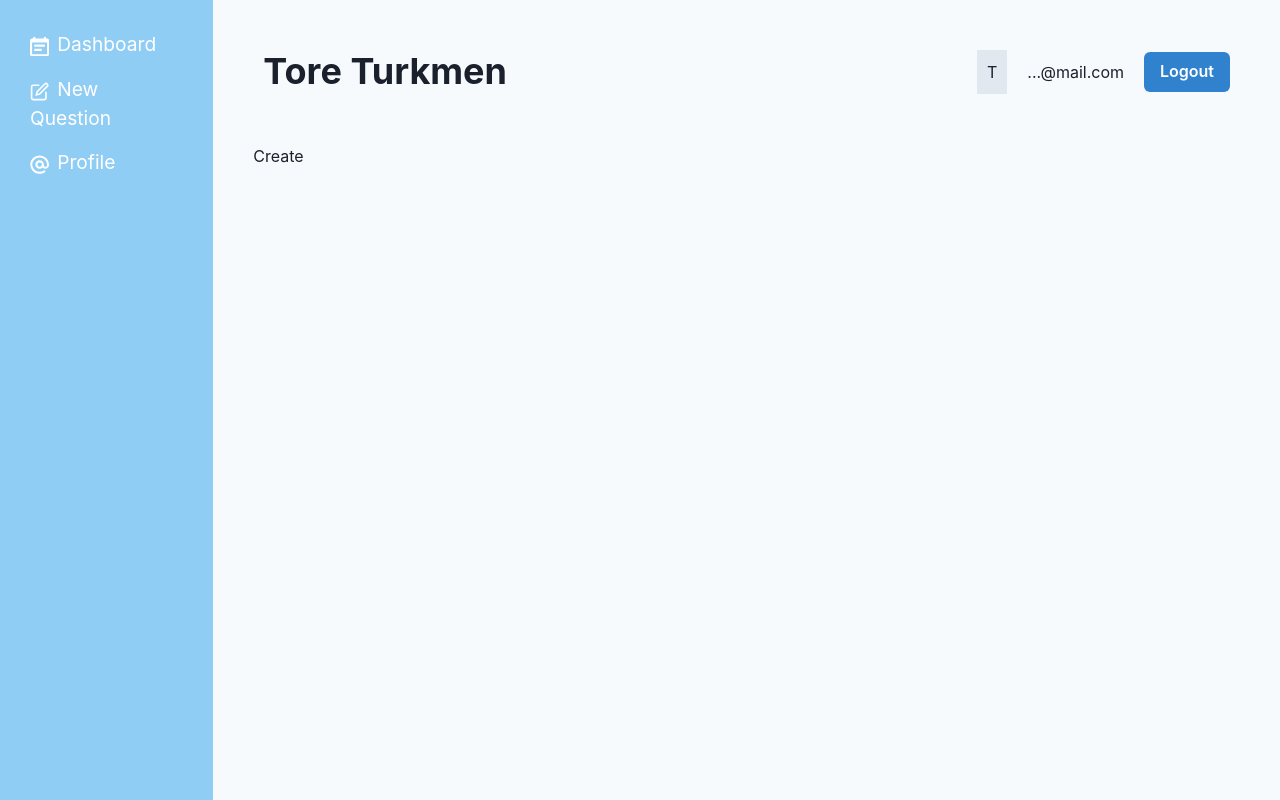
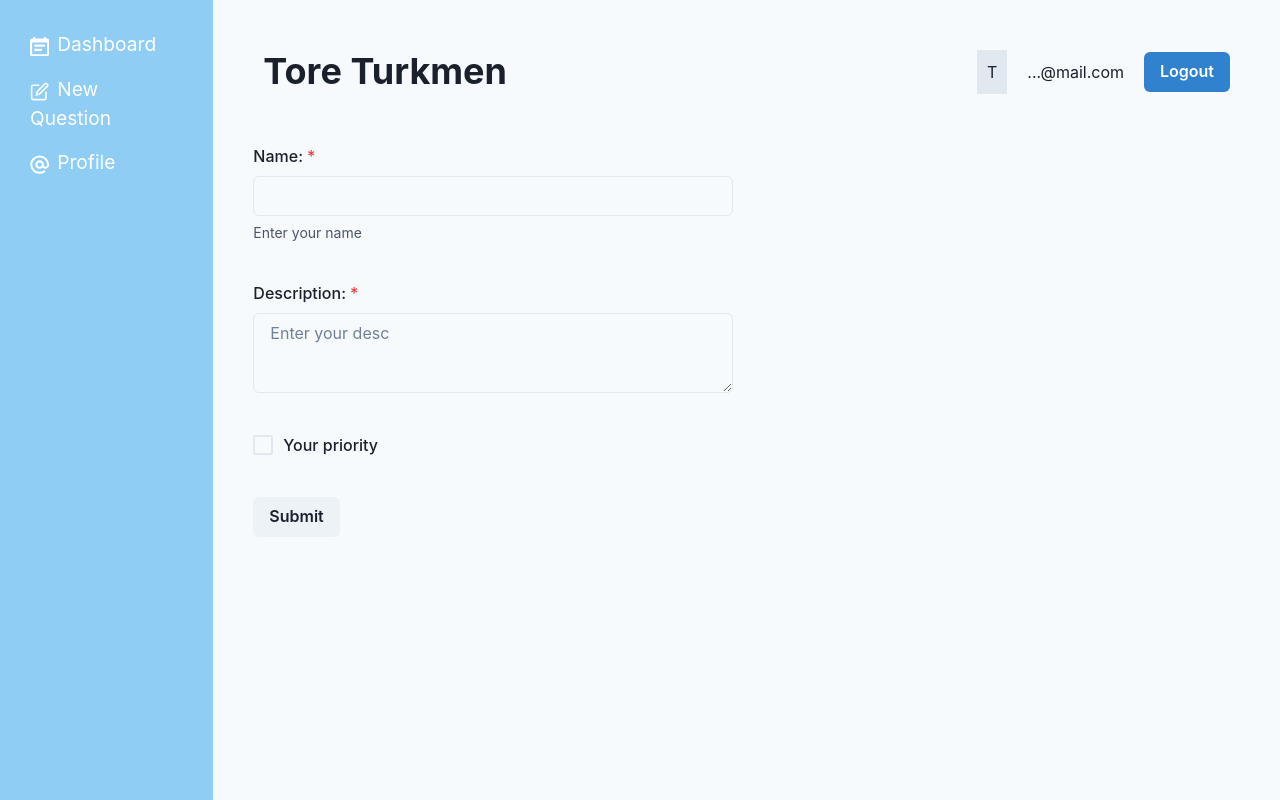
Before and after one commit to ToreTurkmen/Chakra-Project, a React (Vite) app: page /create in a window 1280 px wide. Built offline with nearby package versions, Linux system fonts and the light colour scheme.

Commit message:
created new form

```diff
--- a/src/App.jsx
+++ b/src/App.jsx
@@ -8,7 +8,7 @@
 // layouts and pages
 import RootLayout from './layouts/RootLayout'
 import Dashboard, { tasksLoader } from './pages/Dashboard'
-import Create from './pages/Create'
+import Create, { createAction } from './pages/Create'
 import Profile from './pages/Profile'
 
 // router and routes
@@ -16,7 +16,7 @@
   createRoutesFromElements(
     <Route path="/" element={<RootLayout />}>
       <Route index element={<Dashboard />} loader={tasksLoader}/>
-      <Route path="create" element={<Create />} />
+      <Route path="create" element={<Create />} action= {createAction}/>
       <Route path="profile" element={<Profile />} />
     </Route>
   )
--- a/src/pages/Create.jsx
+++ b/src/pages/Create.jsx
@@ -1,5 +1,40 @@
+import { Box, Button, Checkbox, FormControl, FormHelperText, FormLabel, Input, Textarea } from "@chakra-ui/react";
+import { Form, redirect } from "react-router-dom";
+
 export default function Create() {
   return (
-    <div>Create</div>
+    <Box maxW="480px">
+      <Form method="post" action="/create">
+        <FormControl isRequired mb="40px">
+          <FormLabel>Name:</FormLabel>
+          <Input type="text" name="title" />
+          <FormHelperText>Enter your name</FormHelperText>
+        </FormControl>
+
+        <FormControl isRequired mb='40px'>
+          <FormLabel>Description:</FormLabel>
+          <Textarea placeholder="Enter your desc" name="description" />
+        </FormControl>
+
+        <FormControl display='flex' alignItems='center' mb='40px'>
+          <Checkbox name="isPriority" size="lg" colorScheme='blue'/>
+          <FormLabel mb= '0'ml="10px">Your priority</FormLabel>
+        </FormControl>
+        <Button type="submit">Submit</Button>
+      </Form>
+    </Box>
   )
 }
+
+export const createAction = async ({request}) => {
+  const data = await request.formData()
+
+  const task = {
+    title: data.get('title'),
+    description: data.get('description'),
+    isPriority: data.get('isPriority') === ''
+  }
+  console.log(task)
+
+  return redirect('/')
+}
```
